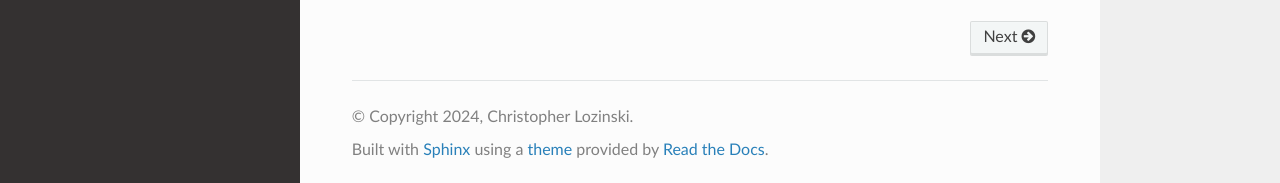
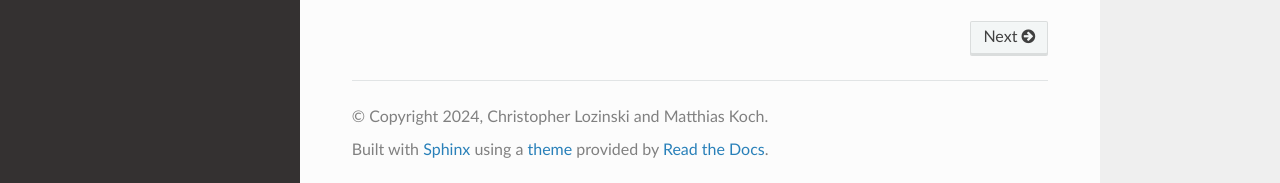
Before and after one commit to PythonLinks/Mecrisp-Ice, a Sphinx documentation site: the page built from docs/source/index.rst, in a window 1280 px wide and 900 px high, scrolled down 1362 px. Shown: the part 714-897 px from the top of the window. Built offline with Sphinx 7.4.7 and the Read the Docs theme 2.0.0, drawn with Linux system fonts in a browser that asks for light colours.

Commit message:
Updated Copyright

```diff
--- a/docs/source/conf.py
+++ b/docs/source/conf.py
@@ -3,7 +3,7 @@
 # -- Project information
 
 project = 'Mecrisp Ice'
-copyright = '2024, Christopher Lozinski'
+copyright = '2024, Christopher Lozinski and Matthias Koch'
 author = 'Chrisopher Lozinski'
 
 release = '0.1'
```
